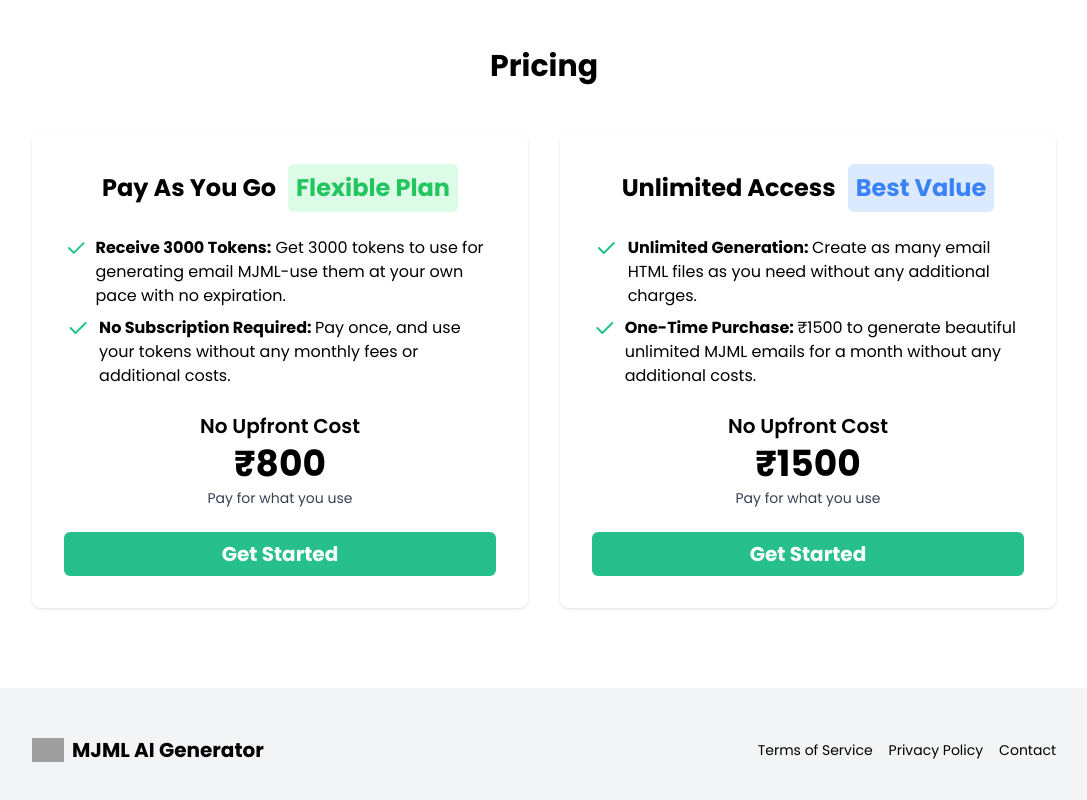
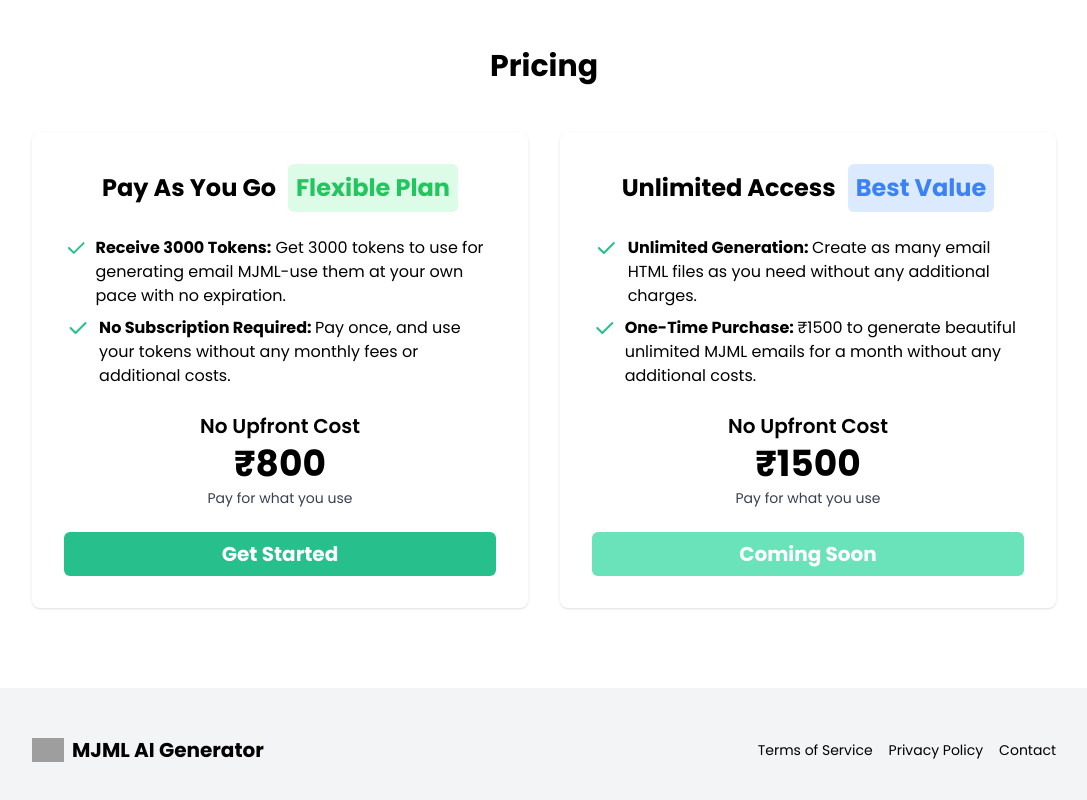
Before and after one commit to flex3-org/emix, a Next.js app in the folder apps/emailer-web/: page / in a window 1280 px wide. Shown: the part 1432-2232 px from the top of the page, without its empty margins (96-1183 px from the left). Built offline with nearby package versions, Linux system fonts and the light colour scheme; no server answers; grey boxes are pictures that could not be loaded.

Commit message:
added toast & credits expired check

```diff
--- a/apps/emailer-web/app/dashboard/page.tsx
+++ b/apps/emailer-web/app/dashboard/page.tsx
@@ -1,6 +1,7 @@
 "use client";
 
-import React, { useState, useEffect } from "react";
+import { useState, useEffect } from "react";
+import toast from "react-hot-toast";
 import {
   IconCopy,
   IconDownload,
@@ -12,11 +13,14 @@ import Sidebar from "@/components/dashboard/Sidebar";
 import axios from "axios";
 import { useUser } from "@clerk/nextjs";
 import { deductCredits } from "../actions/deduct-credits";
+import { UserDetails } from "../types/types";
 
 let mjml2html: any = null; // Initialize mjml2html as null
 
 export default function Dashboard() {
   const { user } = useUser();
+  const [userDetails, setUserDetails] = useState<UserDetails | null>(null);
+  const [loading, setLoading] = useState(true);
   const [isLoading, setIsLoading] = useState(false);
   const [activeSection, setActiveSection] = useState("preview");
   const [topic, setTopic] = useState("");
@@ -41,6 +45,11 @@ export default function Dashboard() {
   };
 
   const createMJLMEmail = async () => {
+    if (userDetails?.credits_remaining === 0) {
+      toast.error("You are out of credits, please purchase credits!");
+      return;
+    }
+
     setIsLoading(true);
     try {
       const response = await axios.get("http://127.0.0.1:8000/response", {
@@ -49,7 +58,6 @@ export default function Dashboard() {
         },
       });
 
-      // Extract MJML code from the response
       const mjmlCode = response.data.code;
       setMjmlContent(mjmlCode);
       updateHtmlContent(mjmlCode);
@@ -57,22 +65,36 @@ export default function Dashboard() {
       //@ts-ignore
       await deductCredits(user.id, 20);
     } catch (err) {
+      toast.error("Some internal error occured try again.");
       console.log("Error creating email:", err);
     } finally {
       setIsLoading(false);
     }
   };
 
-  // Convert MJML to HTML in real time
   useEffect(() => {
     if (mjmlContent && mjml2html) {
       updateHtmlContent(mjmlContent);
     }
   }, [mjmlContent]);
 
+  useEffect(() => {
+    const fetchUserData = async () => {
+      if (user?.id) {
+        const response = await fetch(`/api/user/${user.id}`);
+        const data = await response.json();
+        setUserDetails(data);
+        localStorage.setItem("user_id", data?.id);
+      }
+      setLoading(false);
+    };
+
+    fetchUserData();
+  }, [user?.id]);
+
   return (
     <div className="flex flex-col h-screen bg-gray-100 lg:flex-row">
-      <Sidebar />
+      <Sidebar userDetails={userDetails || null} loading={loading} />
       <main className="flex-1 p-4 lg:p-10 overflow-auto">
         <h1 className="text-3xl font-bold mb-6 hidden lg:block">
           Create Template
@@ -188,7 +210,6 @@ export default function Dashboard() {
                 <>
                   {mjmlContent ? (
                     <>
-                      {" "}
                       <h3 className="font-semibold mb-1">Raw HTML</h3>
                       <textarea
                         value={mjmlContent}
--- a/apps/emailer-web/app/layout.tsx
+++ b/apps/emailer-web/app/layout.tsx
@@ -1,12 +1,13 @@
 import type { Metadata } from "next";
-import { Poppins } from "next/font/google"; // Import Poppins font
+import { Poppins } from "next/font/google";
+import { ClerkProvider } from "@clerk/nextjs";
+import { Toaster } from "react-hot-toast";
 import "./globals.css";
-import { ClerkProvider } from "@clerk/nextjs";
 import "react-loading-skeleton/dist/skeleton.css";
 
 const poppins = Poppins({
-  subsets: ["latin"], // Specify the subsets you want
-  weight: ["100", "200", "300", "400", "500", "600", "700", "800", "900"], // Include desired weights
+  subsets: ["latin"],
+  weight: ["100", "200", "300", "400", "500", "600", "700", "800", "900"],
   variable: "--font-poppins",
 });
 
@@ -23,10 +24,9 @@ export default function RootLayout({
   return (
     <ClerkProvider>
       <html lang="en">
-        <body
-          className={`${poppins.variable} antialiased`} // Apply Poppins font globally
-        >
+        <body className={`${poppins.variable} antialiased`}>
           {children}
+          <Toaster />
         </body>
       </html>
     </ClerkProvider>
--- /dev/null
+++ b/apps/emailer-web/app/types/types.ts
@@ -0,0 +1,5 @@
+export interface UserDetails {
+  name: string;
+  profile_image_url: string;
+  credits_remaining: number;
+}
--- a/apps/emailer-web/components/Home/Pricing.tsx
+++ b/apps/emailer-web/components/Home/Pricing.tsx
@@ -140,9 +140,8 @@ export default function Pricing() {
                 Pay for what you use
               </p>
             </div>
-
-            <button className="w-full text-xl font-bold py-2 mt-6 rounded-md bg-[#27C08D] hover:bg-[#27C08D]/90 text-white">
-              Get Started
+            <button className="w-full text-xl font-bold py-2 mt-6 rounded-md bg-[#6ae2ba] hover:bg-[#27C08D]/90 text-white">
+              Coming Soon
             </button>
           </div>
         </div>
--- a/apps/emailer-web/components/dashboard/Sidebar.tsx
+++ b/apps/emailer-web/components/dashboard/Sidebar.tsx
@@ -1,6 +1,5 @@
 "use client";
 
-import { useUser } from "@clerk/nextjs";
 import {
   IconMenu2,
   IconLogout,
@@ -9,37 +8,19 @@ import {
   IconHelp,
   IconX,
 } from "@tabler/icons-react";
-import { useState, useEffect } from "react";
+import { useState } from "react";
 import { SignOutButton } from "@clerk/nextjs";
 import Image from "next/image";
+import { UserDetails } from "@/app/types/types";
 import Skeleton from "react-loading-skeleton";
 
-interface UserDetails {
-  name: string;
-  profile_image_url: string;
-  credits_remaining: number;
+interface SidebarProps {
+  userDetails?: UserDetails | null;
+  loading: boolean;
 }
 
-export default function Sidebar() {
+export default function Sidebar({ userDetails, loading }: SidebarProps) {
   const [sidebarOpen, setSidebarOpen] = useState(false);
-  const [userDetails, setUserDetails] = useState<UserDetails | null>(null);
-  const [loading, setLoading] = useState(true);
-  const { user } = useUser();
-
-  useEffect(() => {
-    const fetchUserData = async () => {
-      if (user?.id) {
-        const response = await fetch(`/api/user/${user.id}`);
-        const data = await response.json();
-        setUserDetails(data);
-        localStorage.setItem("user_id", data?.id);
-      }
-      setLoading(false);
-    };
-
-    fetchUserData();
-  }, [user?.id]);
-
   return (
     <>
       <header className="lg:hidden flex justify-between items-center p-4 bg-white shadow-md">
--- a/apps/emailer-web/package.json
+++ b/apps/emailer-web/package.json
@@ -23,6 +23,7 @@
     "razorpay": "^2.9.4",
     "react": "^18",
     "react-dom": "^18",
+    "react-hot-toast": "^2.4.1",
     "react-loading-skeleton": "^3.5.0",
     "react-redux": "^9.1.2",
     "redux": "^5.0.1",
```
Also changed, not shown: 1 other file (tests, documents, lock files or other folders).
